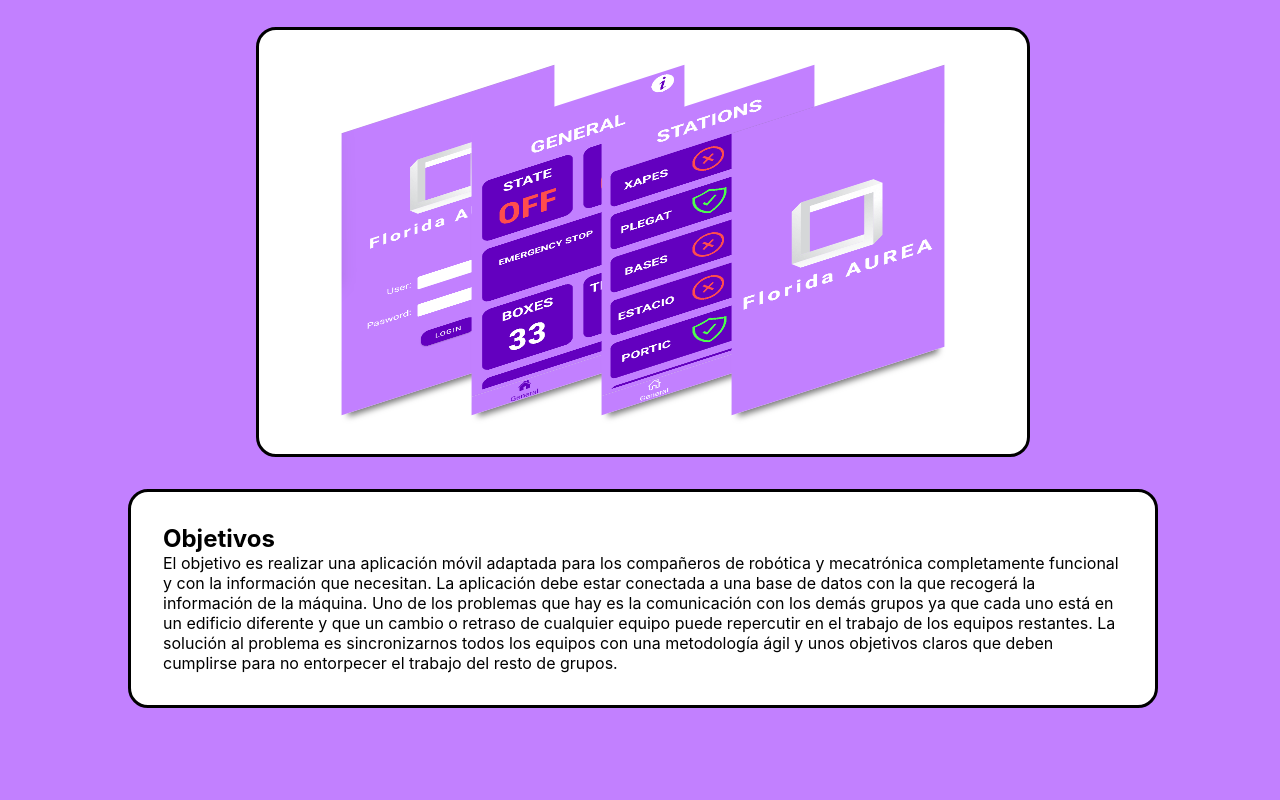
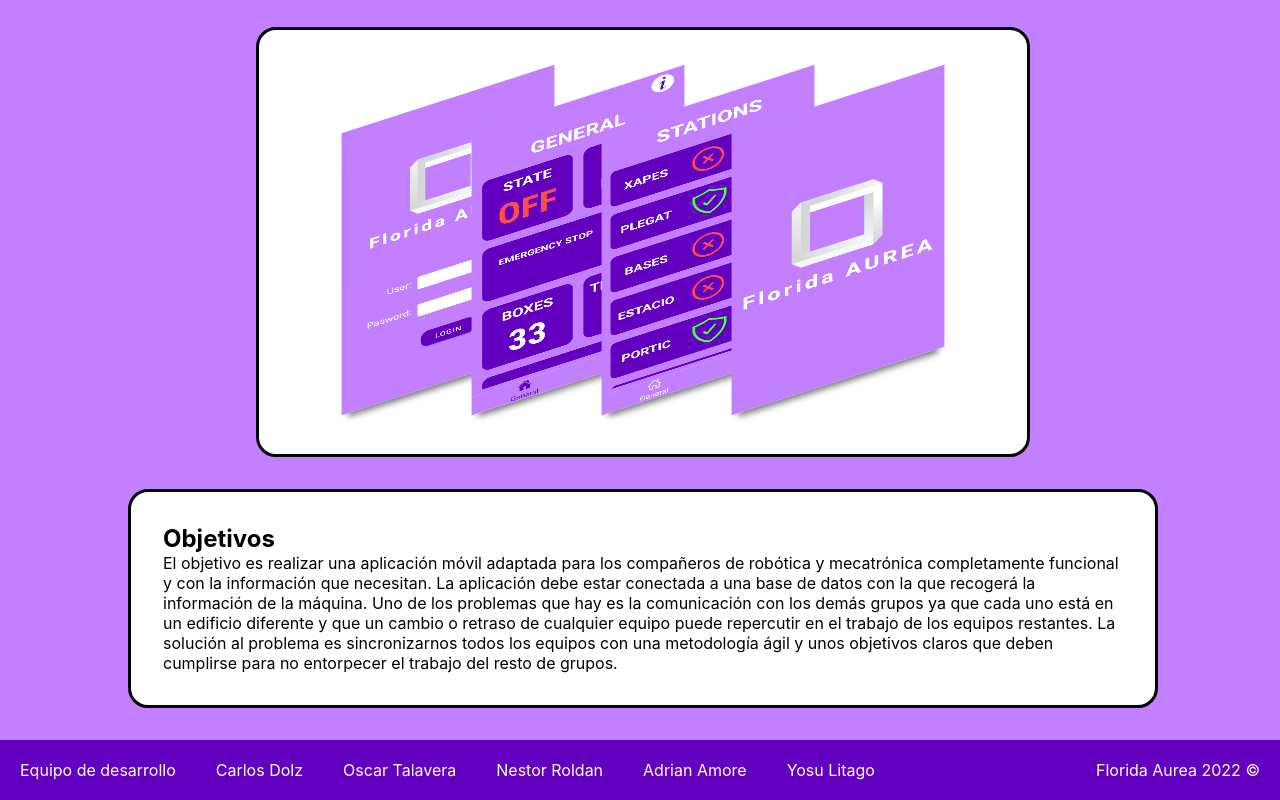
Before and after one commit to Cadogo/Aurea_PW, a React (Create React App) app in the folder aureapw/: page / in a window 1280 px wide. Shown: the part 306-1106 px from the top of the page. Before the commit the page ends 1014 px from the top, so only its background shows below. Built offline with nearby package versions, Linux system fonts and the light colour scheme.

Commit message:
Añadiendo Footer

```diff
--- /dev/null
+++ b/aureapw/src/components/Footer.js
@@ -0,0 +1,23 @@
+import React from 'react';
+import "../index.css";
+
+const Footer = () => {
+
+    return (
+        <footer id='contenedorFooter'>
+            <div id='participantes'>
+                <p>Equipo de desarrollo</p>
+                <p>Carlos Dolz</p>
+                <p>Oscar Talavera</p>
+                <p>Nestor Roldan</p>
+                <p>Adrian Amore</p>
+                <p>Yosu Litago</p>
+            </div>
+            <div id='copyright'>
+                <p> Florida Aurea 2022 © </p>
+            </div>
+        </footer>
+    )
+};
+
+export default Footer;
--- a/aureapw/src/index.css
+++ b/aureapw/src/index.css
@@ -129,7 +129,7 @@ input[type="radio"]:hover + label {
   height: 100%;
   background-color: white;
   padding: 2%;
-  margin-top: 2%;
+  margin-top: 2.5%;
   margin-left: 10%;
   margin-right: 10%;
   border-style: solid;
@@ -149,3 +149,33 @@ input[type="radio"]:hover + label {
   height: 300px;
   margin-top: 2.5%;
 }
+
+#contenedorFooter{
+  width: 100%;
+  height: auto;
+  background-color: #6300BF;
+  margin-top: 2.5%;
+}
+
+#participantes{
+  float: left;
+  display: flex;
+  justify-content: space-evenly;
+}
+
+#participantes p{
+  padding: 20px;
+  text-decoration: none;
+  color: white;
+}
+
+#copyright{
+  display: flex;
+  justify-content: flex-end;
+  padding: 20px;
+}
+
+#copyright p{
+  text-decoration: none;
+  color: white;
+}
--- a/aureapw/src/screens/Descargar_App.js
+++ b/aureapw/src/screens/Descargar_App.js
@@ -1,6 +1,7 @@
 import React from 'react';
 import "../index.css";
 import QR from "../assets/img/QR.png";
+import Footer from '../components/Footer';
 
 const Descargar_App = () => {
 
@@ -9,7 +10,9 @@ const Descargar_App = () => {
             <h1 id='contenedorTitulo'>Descargar App</h1>
             <img id='qr' src={QR}></img>
             {/* <a href="https://www.xataka.com">Descarga</a> */}
+            <Footer/>
         </div>
+
     )
 };
 
--- a/aureapw/src/screens/Home.js
+++ b/aureapw/src/screens/Home.js
@@ -4,6 +4,7 @@ import Aurea1 from "../assets/img/Aurea1.png";
 import Aurea2 from "../assets/img/Aurea2.png";
 import Aurea3 from "../assets/img/Aurea3.png";
 import Aurea4 from "../assets/img/Aurea4.png";
+import Footer from '../components/Footer';
 
 const Home = () => {
 
@@ -33,6 +34,7 @@ const Home = () => {
                         Uno de los problemas que hay es la comunicación con los demás grupos ya que cada uno está en un edificio diferente y que un cambio o retraso de cualquier equipo puede repercutir en el trabajo de los equipos restantes. La solución al problema es sincronizarnos todos los equipos con una metodología ágil y unos objetivos claros que deben cumplirse para no entorpecer el trabajo del resto de grupos.</p>
                 </div>
             </div>
+            <Footer/>
         </div>
     )
 };
--- a/aureapw/src/screens/Quienes_Somos.js
+++ b/aureapw/src/screens/Quienes_Somos.js
@@ -1,5 +1,6 @@
 import React from 'react';
 import "../index.css";
+import Footer from '../components/Footer';
 
 const Quienes_Somos = () => {
 
@@ -25,7 +26,8 @@ const Quienes_Somos = () => {
                 Mosquito Broker MQTT: esta herramienta la hemos utilizado para conectar las variables que nosotros recibimos a través de los sensores y mostrarlo en tiempo real en nuestra aplicación.
                 Java: esta herramienta la hemos utilizado para crear una API de prueba y comprobar si la aplicación funciona correctamente.
                 Todas las herramientas que hemos utilizado las hemos testeado nosotros mismos, para saber si todo funciona correctamente.</p>
-                </div>
+            </div>
+            <Footer/>
         </div>
     )
 };
```
